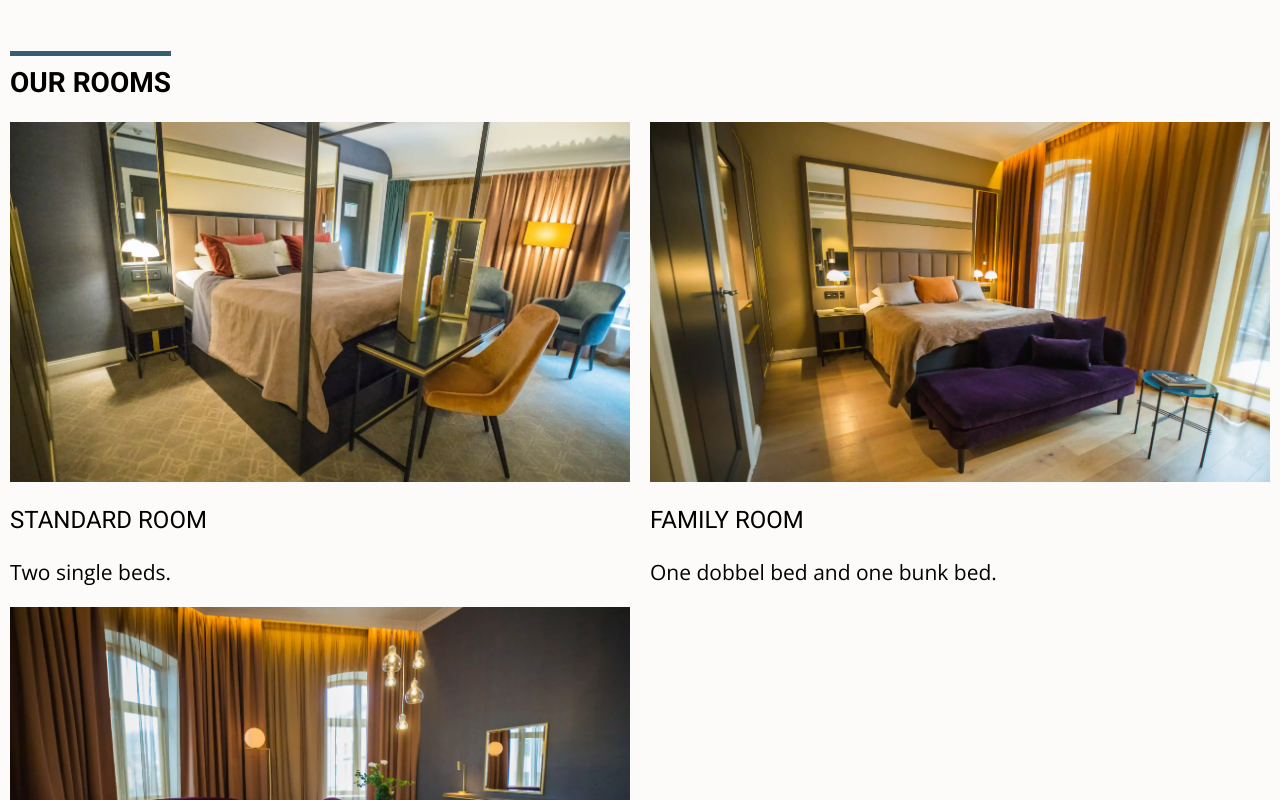
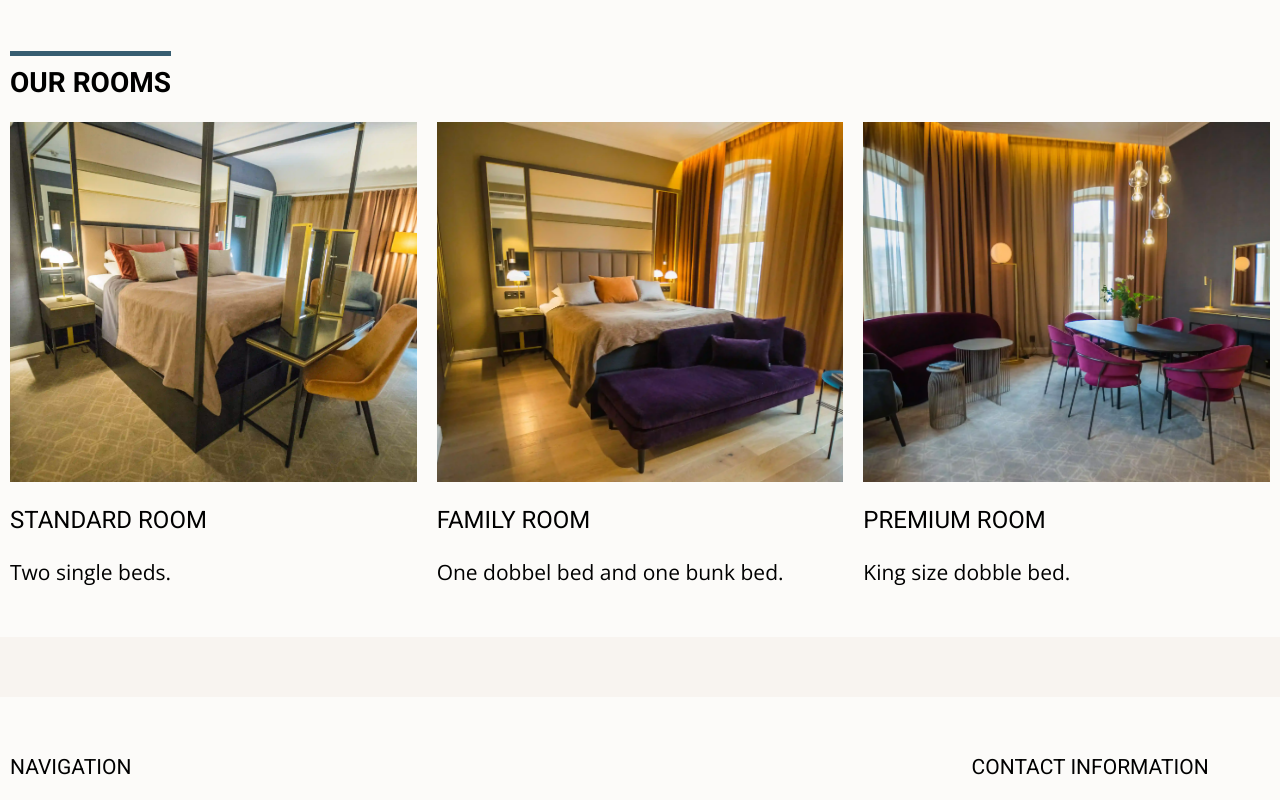
Before and after one commit to Noroff-FEU-Assignments/project-exam-2-Janne-R, a React (Create React App) app: page /details/1 in a window 1280 px wide. Shown: the part 1040-1840 px from the top of the page. Built offline with nearby package versions, Linux system fonts and the light colour scheme; no server answers.

Commit message:
grid fix

```diff
--- a/src/components/common.styles/Grid.js
+++ b/src/components/common.styles/Grid.js
@@ -2,7 +2,7 @@
 
 const Grid = styled.div`
   display: grid;
-  grid-template-columns: repeat( auto-fit, minmax(450px, 1fr) );
+  grid-template-columns: repeat( auto-fit, minmax(350px, 1fr) );
   grid-column-gap: 20px;
 `;
 
```
